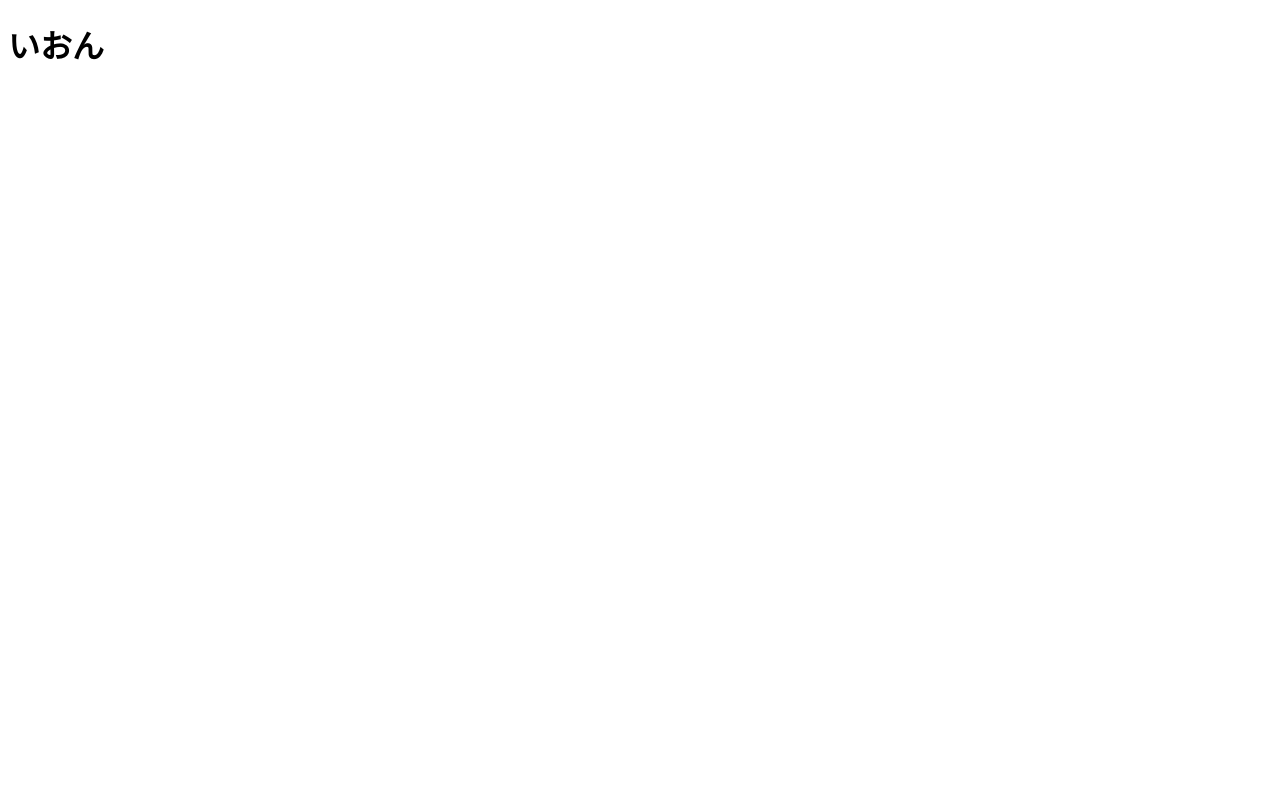
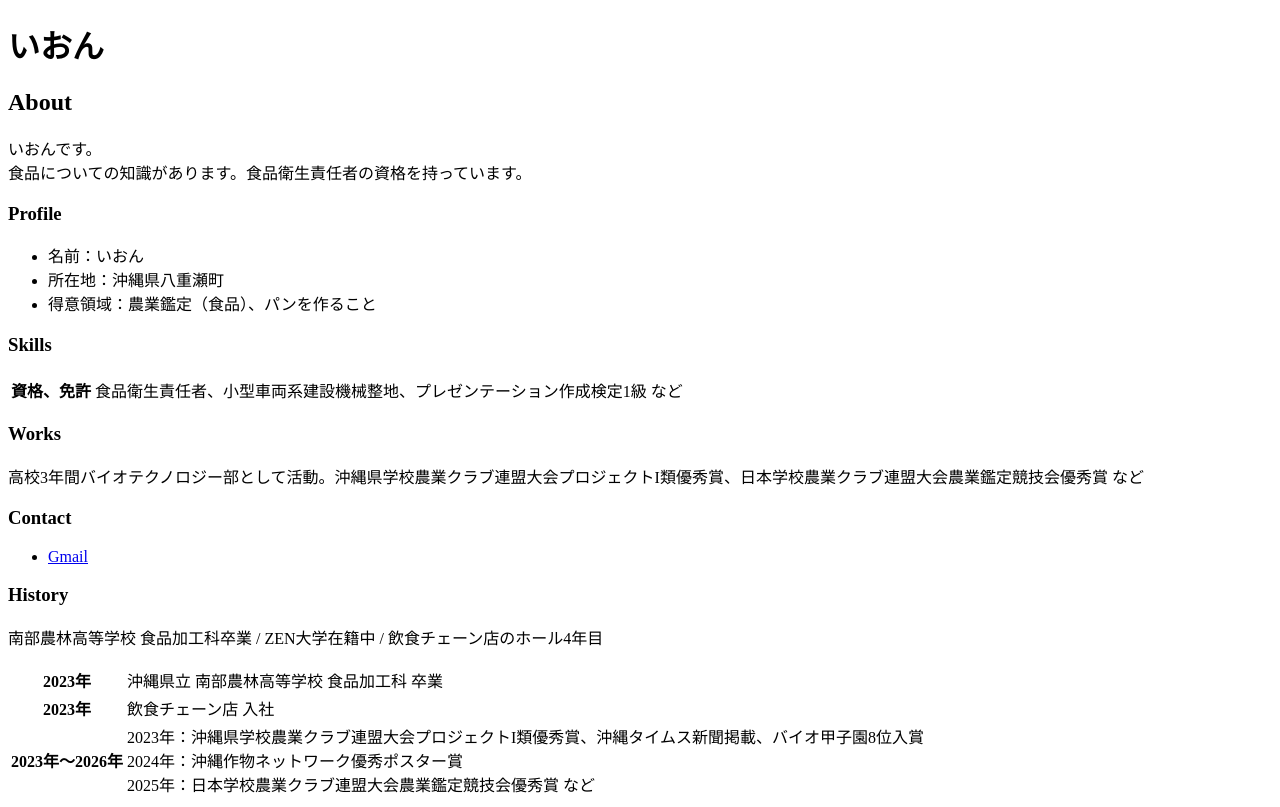
Before and after one commit to 261zs02105-cmd/ion.github.io, a plain HTML site: page index.html in a window 1280 px wide. Drawn offline with Linux system fonts and the light colour scheme.

Commit message:
ポートフォリオに必要な情報を追加

```diff
--- a/index.html
+++ b/index.html
@@ -7,5 +7,55 @@
   </head>
   <body>
     <h1>いおん</h1>
+
+    <h2>About</h2>
+    <p>
+      いおんです。<br>
+      食品についての知識があります。食品衛生責任者の資格を持っています。
+    </p>
+
+    <h3>Profile</h3>
+    <ul>
+      <li>名前：いおん</li>
+      <li>所在地：沖縄県八重瀬町</li>
+      <li>得意領域：農業鑑定（食品）、パンを作ること</li>
+    </ul>
+
+    <h3>Skills</h3>
+    <table>
+      <tr>
+        <th>資格、免許</th>
+        <td>食品衛生責任者、小型車両系建設機械整地、プレゼンテーション作成検定1級 など</td>
+      </tr>
+    </table>
+
+    <h3>Works</h3>
+    <p>高校3年間バイオテクノロジー部として活動。沖縄県学校農業クラブ連盟大会プロジェクトI類優秀賞、日本学校農業クラブ連盟大会農業鑑定競技会優秀賞 など</p>
+
+    <h3>Contact</h3>
+    <ul>
+      <li><a href="mailto:261zs02105@student.zen.ac.jp">Gmail</a></li>
+    </ul>
+
+    <h3>History</h3>
+    <p>南部農林高等学校 食品加工科卒業 / ZEN大学在籍中 / 飲食チェーン店のホール4年目</p>
+    <table>
+      <tr>
+        <th>2023年</th>
+        <td>沖縄県立 南部農林高等学校 食品加工科 卒業</td>
+      </tr>
+      <tr>
+        <th>2023年</th>
+        <td>飲食チェーン店 入社</td>
+      </tr>
+      <tr>
+        <th>2023年〜2026年</th>
+        <td>
+          2023年：沖縄県学校農業クラブ連盟大会プロジェクトI類優秀賞、沖縄タイムス新聞掲載、バイオ甲子園8位入賞<br>
+          2024年：沖縄作物ネットワーク優秀ポスター賞<br>
+          2025年：日本学校農業クラブ連盟大会農業鑑定競技会優秀賞 など
+        </td>
+      </tr>
+    </table>
   </body>
 </html>
```
